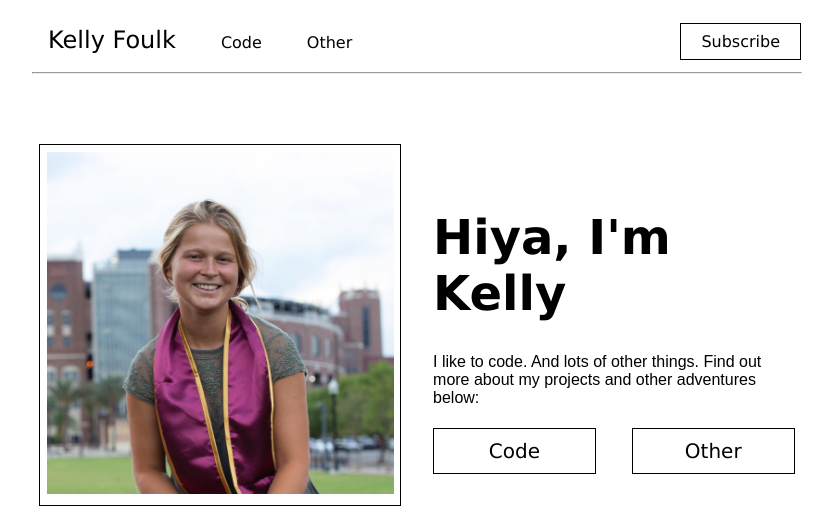
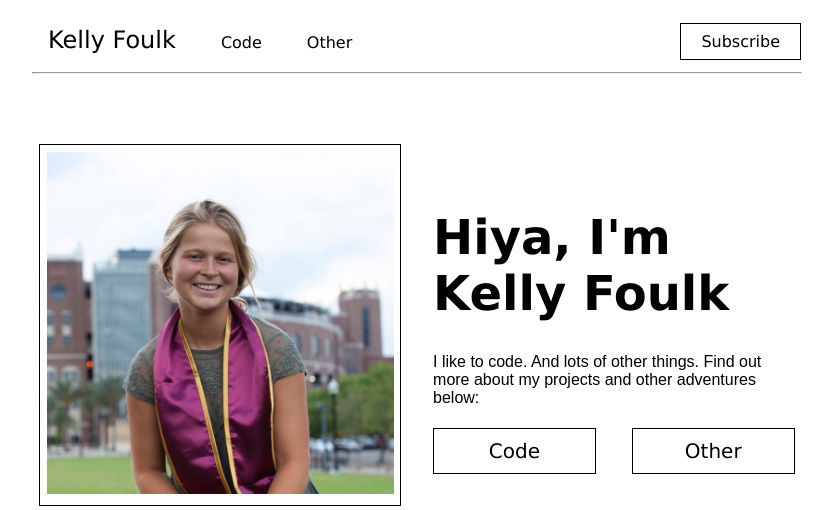
Before and after one commit to klfoulk16/flask-app-tutorial, a Flask app: page / in a window 1280 px wide. Shown: the top 510 px of the page, without its empty margins (223-1056 px from the left). Run offline with Flask 2, Linux system fonts and the light colour scheme; data that the repository does not hold is empty.

Commit message:
Changed index to see auto deploys on heroku

```diff
--- a/runtime.txt
+++ b/runtime.txt
@@ -1 +1 @@
-python-3.8.3
+python-3.9.0
--- a/templates/index.html
+++ b/templates/index.html
@@ -10,7 +10,7 @@
                 <img src="../static/meFSUGrad.jpg">
             </div>
             <div class="banner-right">
-                <h1>Hiya, I'm Kelly</h1>
+                <h1>Hiya, I'm Kelly Foulk</h1>
                 <h4>I like to code. And lots of other things. Find out more about my projects and other adventures below:</h4>
                 <a href='/code'><button class="l btn category_btn">Code</button></a>
                 <a href='/other'><button class="r btn category_btn">Other</button></a>
```
Also changed, not shown: 1 other file.
